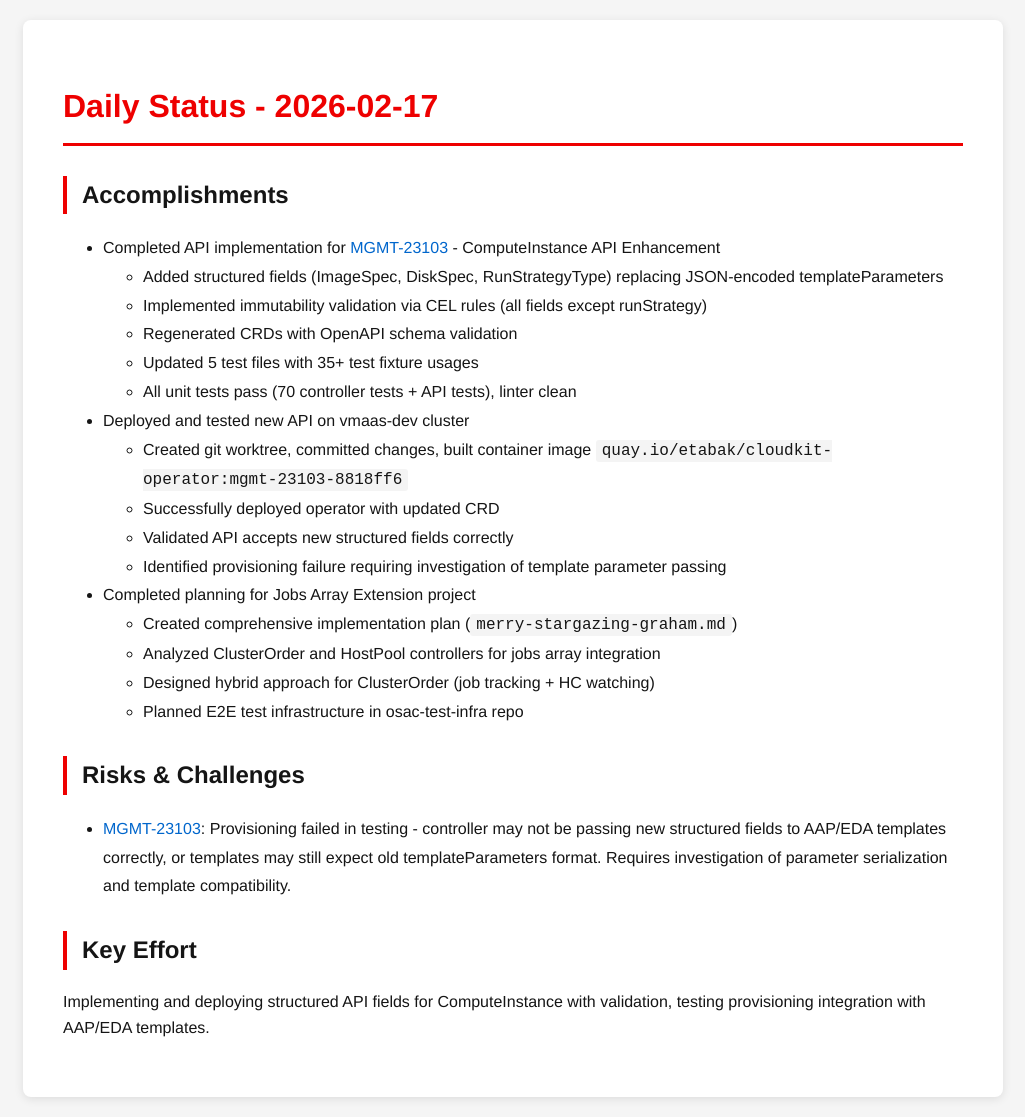
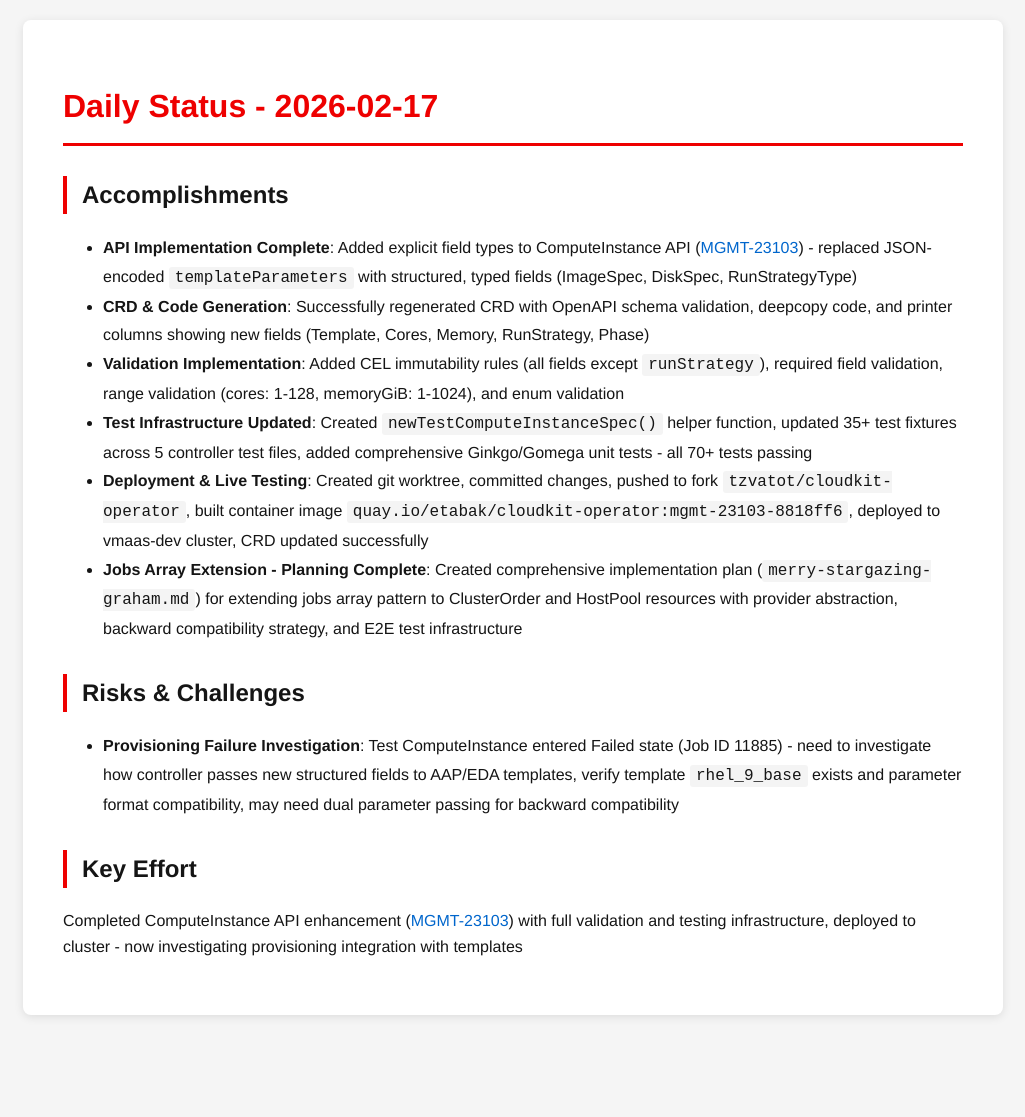
Before and after one commit to tzvatot/daily-status, a Jekyll site: the page built from 2026-02-17.md, in a window 1280 px wide. Shown: the whole page, without its empty margins (127-1152 px from the left). Built offline with Jekyll 4.4.1, drawn with Linux system fonts in a browser that asks for light colours; after the commit the page ends 1035 px from its top, so only the background shows below that.

Commit message:
Daily status update - 2026-02-17

```diff
--- a/2026-02-17.md
+++ b/2026-02-17.md
@@ -7,25 +7,15 @@ date: 2026-02-17
 # Daily Status - 2026-02-17
 
 ## Accomplishments
-- Completed API implementation for [MGMT-23103](https://issues.redhat.com/browse/MGMT-23103) - ComputeInstance API Enhancement
-  - Added structured fields (ImageSpec, DiskSpec, RunStrategyType) replacing JSON-encoded templateParameters
-  - Implemented immutability validation via CEL rules (all fields except runStrategy)
-  - Regenerated CRDs with OpenAPI schema validation
-  - Updated 5 test files with 35+ test fixture usages
-  - All unit tests pass (70 controller tests + API tests), linter clean
-- Deployed and tested new API on vmaas-dev cluster
-  - Created git worktree, committed changes, built container image `quay.io/etabak/cloudkit-operator:mgmt-23103-8818ff6`
-  - Successfully deployed operator with updated CRD
-  - Validated API accepts new structured fields correctly
-  - Identified provisioning failure requiring investigation of template parameter passing
-- Completed planning for Jobs Array Extension project
-  - Created comprehensive implementation plan (`merry-stargazing-graham.md`)
-  - Analyzed ClusterOrder and HostPool controllers for jobs array integration
-  - Designed hybrid approach for ClusterOrder (job tracking + HC watching)
-  - Planned E2E test infrastructure in osac-test-infra repo
+- **API Implementation Complete**: Added explicit field types to ComputeInstance API ([MGMT-23103](https://issues.redhat.com/browse/MGMT-23103)) - replaced JSON-encoded `templateParameters` with structured, typed fields (ImageSpec, DiskSpec, RunStrategyType)
+- **CRD & Code Generation**: Successfully regenerated CRD with OpenAPI schema validation, deepcopy code, and printer columns showing new fields (Template, Cores, Memory, RunStrategy, Phase)
+- **Validation Implementation**: Added CEL immutability rules (all fields except `runStrategy`), required field validation, range validation (cores: 1-128, memoryGiB: 1-1024), and enum validation
+- **Test Infrastructure Updated**: Created `newTestComputeInstanceSpec()` helper function, updated 35+ test fixtures across 5 controller test files, added comprehensive Ginkgo/Gomega unit tests - all 70+ tests passing
+- **Deployment & Live Testing**: Created git worktree, committed changes, pushed to fork `tzvatot/cloudkit-operator`, built container image `quay.io/etabak/cloudkit-operator:mgmt-23103-8818ff6`, deployed to vmaas-dev cluster, CRD updated successfully
+- **Jobs Array Extension - Planning Complete**: Created comprehensive implementation plan (`merry-stargazing-graham.md`) for extending jobs array pattern to ClusterOrder and HostPool resources with provider abstraction, backward compatibility strategy, and E2E test infrastructure
 
 ## Risks & Challenges
-- [MGMT-23103](https://issues.redhat.com/browse/MGMT-23103): Provisioning failed in testing - controller may not be passing new structured fields to AAP/EDA templates correctly, or templates may still expect old templateParameters format. Requires investigation of parameter serialization and template compatibility.
+- **Provisioning Failure Investigation**: Test ComputeInstance entered Failed state (Job ID 11885) - need to investigate how controller passes new structured fields to AAP/EDA templates, verify template `rhel_9_base` exists and parameter format compatibility, may need dual parameter passing for backward compatibility
 
 ## Key Effort
-Implementing and deploying structured API fields for ComputeInstance with validation, testing provisioning integration with AAP/EDA templates.
+Completed ComputeInstance API enhancement ([MGMT-23103](https://issues.redhat.com/browse/MGMT-23103)) with full validation and testing infrastructure, deployed to cluster - now investigating provisioning integration with templates
```
